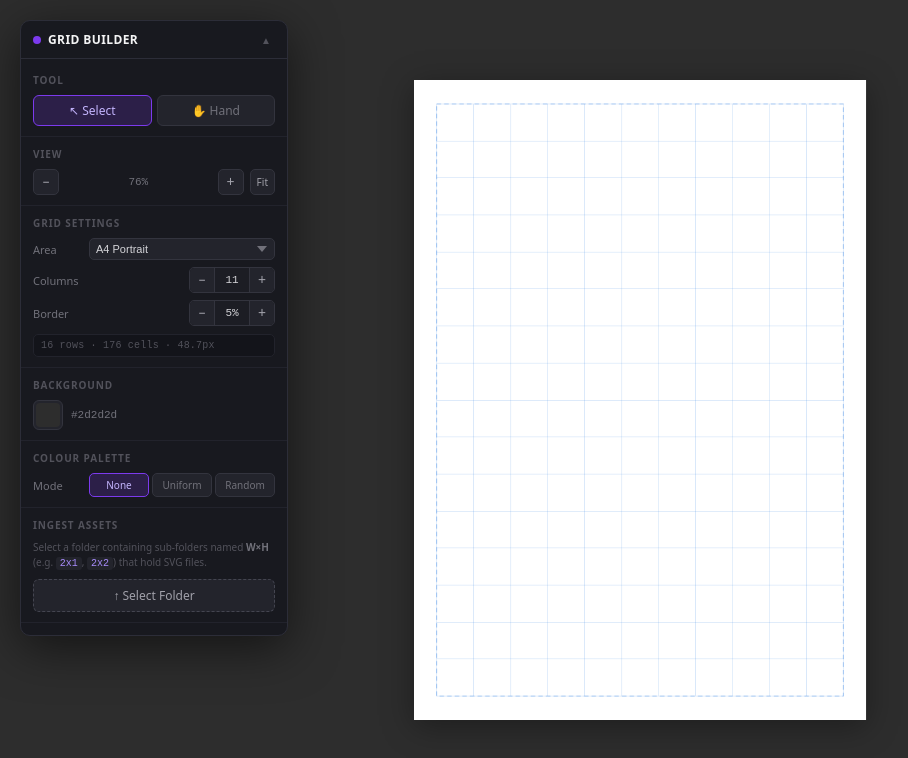
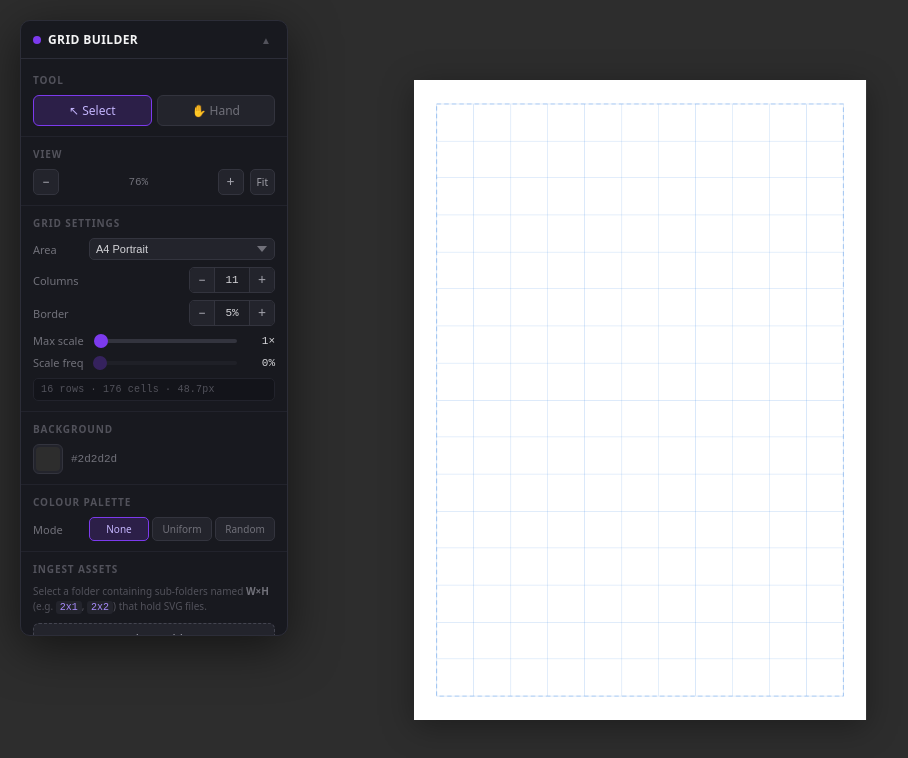
Before and after one commit to ademills/Grid-builder, a React (Vite) app: page / in a window 1280 px wide. Shown: the top 758 px of the page, without its empty margins (0-908 px from the left). Built offline with nearby package versions, Linux system fonts and the light colour scheme.

Commit message:
Added scaling adjustments

```diff
--- a/src/App.jsx
+++ b/src/App.jsx
@@ -14,6 +14,10 @@ function App() {
   const [viewTransform, setViewTransform] = useState({ x: 0, y: 0, scale: 1 });
   const [activeTool, setActiveTool] = useState('select');
   const [bgColor, setBgColor] = useState('#2d2d2d');
+
+  // Scale placement
+  const [maxScale, setMaxScale] = useState(1);       // 1 | 2 | 3 | 4
+  const [scaleFreq, setScaleFreq] = useState(0);     // 0-100 %
 
   // Colour palette
   const [colorMode, setColorMode] = useState('none'); // 'none' | 'uniform' | 'random'
@@ -113,13 +117,13 @@ function App() {
 
   const handleFillGrid = useCallback(() => {
     if (!assets.length || !gridComputed) return;
-    const blocks = fillGrid(assets, gridComputed).map(b => ({
+    const blocks = fillGrid(assets, gridComputed, maxScale, scaleFreq).map(b => ({
       ...b,
       colorSeed: Math.floor(Math.random() * 0x80000000),
       colorOffset: 0,
     }));
     setPlacedBlocks(blocks);
-  }, [assets, gridComputed]);
+  }, [assets, gridComputed, maxScale, scaleFreq]);
 
   const handleDeleteBlock = useCallback((id) => {
     setPlacedBlocks(prev => prev.filter(b => b.id !== id));
@@ -394,6 +398,10 @@ function App() {
           onCustomWhiteChange={setCustomWhite}
           customBlack={customBlack}
           onCustomBlackChange={setCustomBlack}
+          maxScale={maxScale}
+          onMaxScaleChange={setMaxScale}
+          scaleFreq={scaleFreq}
+          onScaleFreqChange={setScaleFreq}
         />
       </div>
     </DndContext>
--- a/src/components/FloatingPanel.jsx
+++ b/src/components/FloatingPanel.jsx
@@ -45,6 +45,8 @@ export function FloatingPanel({
   gridSettings, onGridSettingsChange, gridComputed, validCols,
   assets, onIngestAssets,
   onFillGrid, onExport, canFill, canExport,
+  maxScale, onMaxScaleChange,
+  scaleFreq, onScaleFreqChange,
   colorMode, onColorModeChange,
   paletteKey, onPaletteKeyChange,
   includeWhite, onIncludeWhiteChange,
@@ -200,6 +202,35 @@ export function FloatingPanel({
                 max={40}
                 format={v => `${v}%`}
               />
+            </div>
+
+            <div className={styles.formRow}>
+              <span className={styles.label}>Max scale</span>
+              <div className={styles.sliderRow}>
+                <input
+                  type="range"
+                  className={styles.slider}
+                  min={1} max={4} step={1}
+                  value={maxScale}
+                  onChange={e => onMaxScaleChange(+e.target.value)}
+                />
+                <span className={styles.sliderVal}>{maxScale}×</span>
+              </div>
+            </div>
+
+            <div className={styles.formRow}>
+              <span className={styles.label}>Scale freq</span>
+              <div className={styles.sliderRow}>
+                <input
+                  type="range"
+                  className={`${styles.slider} ${maxScale === 1 ? styles.sliderDisabled : ''}`}
+                  min={0} max={100} step={5}
+                  value={scaleFreq}
+                  disabled={maxScale === 1}
+                  onChange={e => onScaleFreqChange(+e.target.value)}
+                />
+                <span className={styles.sliderVal}>{scaleFreq}%</span>
+              </div>
             </div>
 
             {gridComputed && (
--- a/src/components/FloatingPanel.module.css
+++ b/src/components/FloatingPanel.module.css
@@ -497,6 +497,60 @@
   min-width: 0;
 }
 
+/* ── Scale sliders ─────────────────────────────────────── */
+
+.sliderRow {
+  display: flex;
+  align-items: center;
+  gap: 8px;
+  flex: 1;
+}
+
+.slider {
+  flex: 1;
+  -webkit-appearance: none;
+  appearance: none;
+  height: 4px;
+  border-radius: 2px;
+  background: #33343e;
+  outline: none;
+  cursor: pointer;
+}
+
+.slider::-webkit-slider-thumb {
+  -webkit-appearance: none;
+  appearance: none;
+  width: 14px;
+  height: 14px;
+  border-radius: 50%;
+  background: #7c3aed;
+  cursor: pointer;
+  border: none;
+}
+
+.slider::-moz-range-thumb {
+  width: 14px;
+  height: 14px;
+  border-radius: 50%;
+  background: #7c3aed;
+  cursor: pointer;
+  border: none;
+}
+
+.sliderDisabled {
+  opacity: 0.3;
+  cursor: not-allowed;
+}
+
+.sliderVal {
+  font-family: ui-monospace, monospace;
+  font-size: 11px;
+  color: #d4d4d8;
+  min-width: 28px;
+  text-align: right;
+  flex-shrink: 0;
+}
+
 /* Custom white / black colour rows */
 .customColourRow {
   display: flex;
--- a/src/utils/binPack.js
+++ b/src/utils/binPack.js
@@ -6,9 +6,12 @@
  * whose bounding box fits and all underlying cells are free.  Assets cycle so
  * the whole pool is used before repetition.
  *
+ * maxScale    – maximum integer scale multiplier (1 = no scaling, 2 = up to 2×, …)
+ * scaleFreq   – 0-100: probability (%) that an anchor cell attempts a scaled placement first
+ *
  * Returns an array of placed-block descriptors ready for the canvas renderer.
  */
-export function fillGrid(assets, gridComputed) {
+export function fillGrid(assets, gridComputed, maxScale = 1, scaleFreq = 0) {
   if (!gridComputed || !assets || assets.length === 0) return [];
 
   const { cols, rows } = gridComputed;
@@ -34,34 +37,56 @@ export function fillGrid(assets, gridComputed) {
         occupied[r + dr][c + dc] = true;
   };
 
+  const makeBlock = (asset, c, r, scaledCols, scaledRows) => ({
+    id: crypto.randomUUID(),
+    assetId: asset.id,
+    cols: scaledCols,
+    rows: scaledRows,
+    svgContent: asset.svgContent,
+    name: asset.name,
+    gridCol: c,
+    gridRow: r,
+  });
+
   const placed = [];
+  const shouldScale = maxScale > 1 && scaleFreq > 0;
 
   for (let r = 0; r < rows; r++) {
     for (let c = 0; c < cols; c++) {
       if (occupied[r][c]) continue;
 
       let found = false;
-      for (let i = 0; i < pool.length; i++) {
-        const asset = pool[(poolIdx + i) % pool.length];
-        if (canPlace(c, r, asset.cols, asset.rows)) {
-          markOccupied(c, r, asset.cols, asset.rows);
-          placed.push({
-            id: crypto.randomUUID(),
-            assetId: asset.id,
-            cols: asset.cols,
-            rows: asset.rows,
-            svgContent: asset.svgContent,
-            name: asset.name,
-            gridCol: c,
-            gridRow: r,
-          });
-          poolIdx = (poolIdx + i + 1) % pool.length;
-          found = true;
-          break;
+
+      // Attempt scaled placement if this anchor cell wins the frequency roll
+      if (shouldScale && Math.random() * 100 < scaleFreq) {
+        for (let i = 0; i < pool.length; i++) {
+          const asset = pool[(poolIdx + i) % pool.length];
+          const sc = asset.cols * maxScale;
+          const sr = asset.rows * maxScale;
+          if (canPlace(c, r, sc, sr)) {
+            markOccupied(c, r, sc, sr);
+            placed.push(makeBlock(asset, c, r, sc, sr));
+            poolIdx = (poolIdx + i + 1) % pool.length;
+            found = true;
+            break;
+          }
         }
       }
 
-      // Nothing fit at this anchor — skip the cell to avoid infinite stalling
+      // Fall back to 1× placement
+      if (!found) {
+        for (let i = 0; i < pool.length; i++) {
+          const asset = pool[(poolIdx + i) % pool.length];
+          if (canPlace(c, r, asset.cols, asset.rows)) {
+            markOccupied(c, r, asset.cols, asset.rows);
+            placed.push(makeBlock(asset, c, r, asset.cols, asset.rows));
+            poolIdx = (poolIdx + i + 1) % pool.length;
+            found = true;
+            break;
+          }
+        }
+      }
+
       if (!found) occupied[r][c] = true;
     }
   }
```
